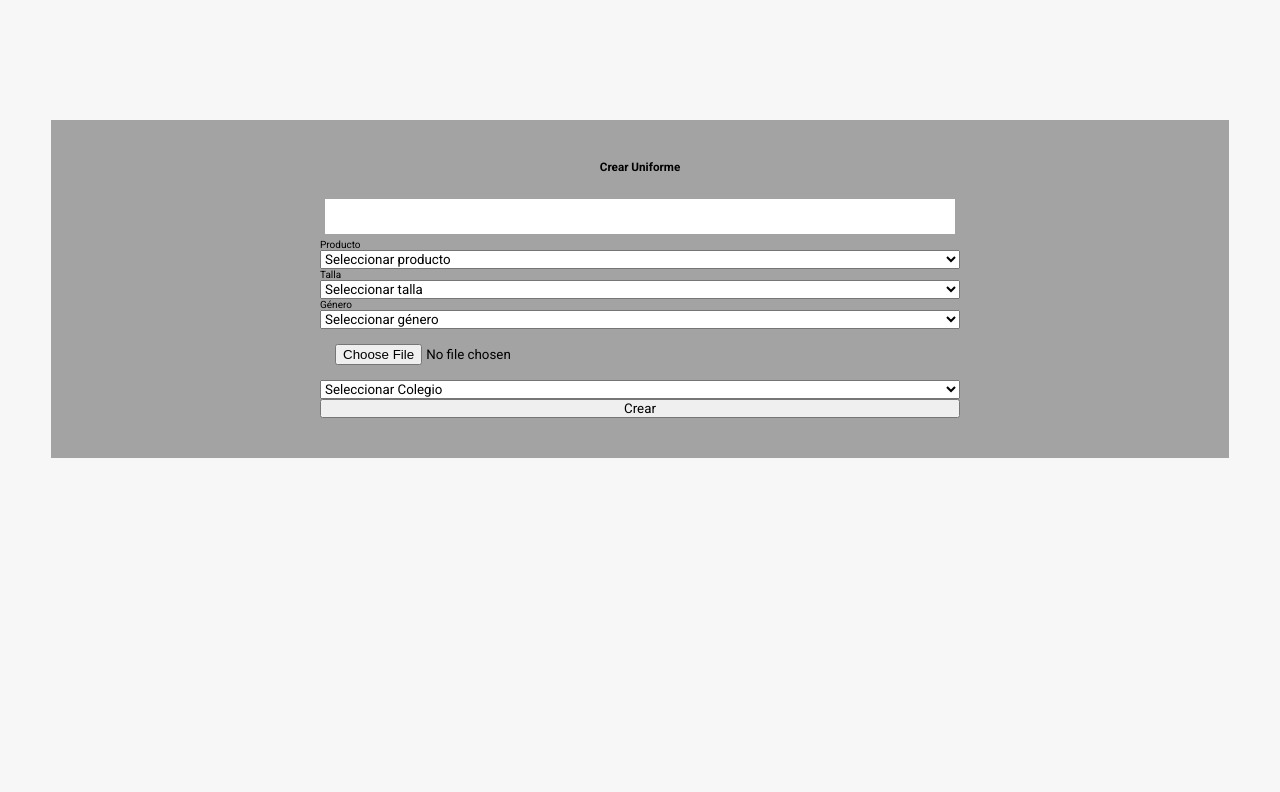
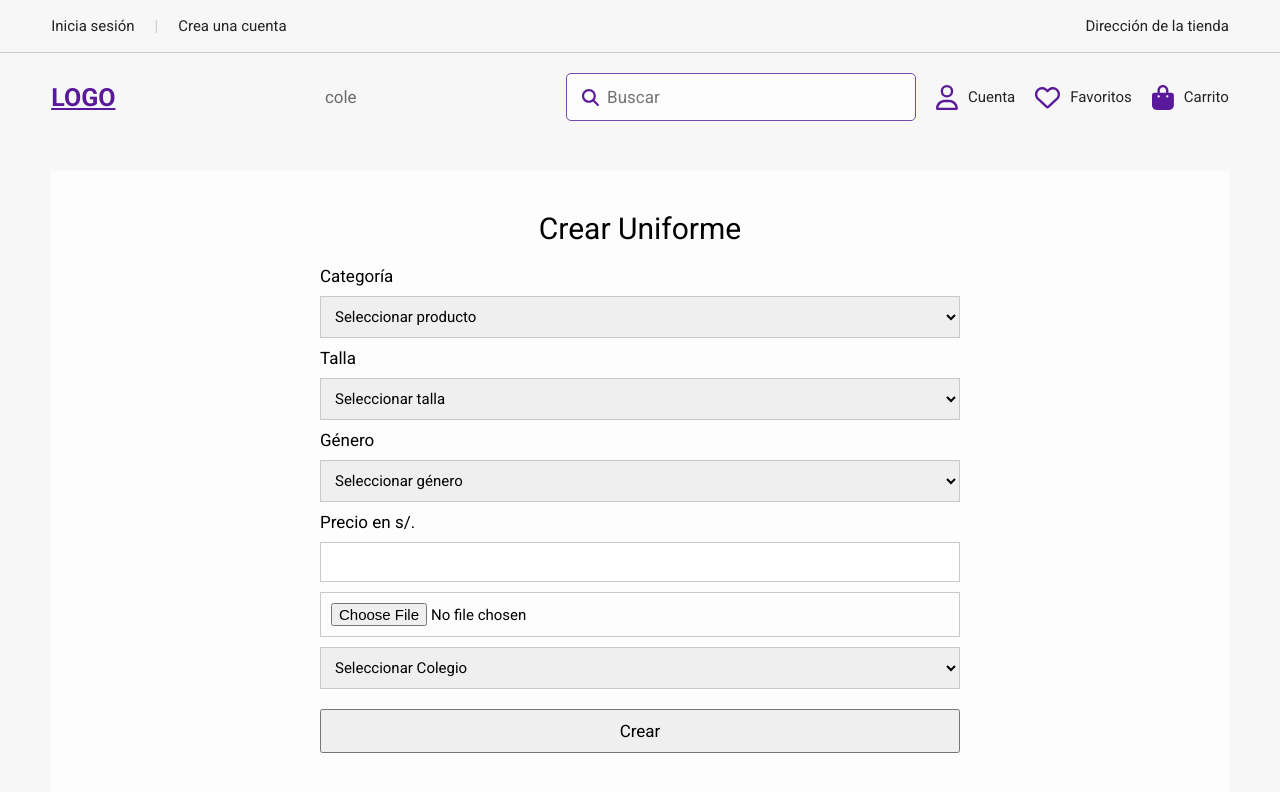
Before and after one commit to migueljarecca/escolar-plus, a React (Vite) app in the folder client/: page /uniform/register in a window 1280 px wide. Shown: the top 792 px of the page. Built offline with nearby package versions, Linux system fonts and the light colour scheme.

Commit message:
se da estilos al formulario de uniforme

```diff
--- a/client/src/App.css
+++ b/client/src/App.css
@@ -809,10 +809,15 @@ body {
 .container-form-uniform {
   display: flex;
   flex-direction: column;
-  margin: 12rem 4%;
+  margin: 3rem 4%;
   padding: 4rem;
   align-items: center;
-  background: #a3a3a3;
+  background: #fdfdfd;
+}
+
+.container-form-uniform h3 {
+  font-size: 3rem;
+  font-weight: 400;
 }
 
 .container-form-uniform form {
@@ -820,12 +825,39 @@ body {
   flex-direction: column;
   width: 50vw;
   padding-top: 2rem;
+  gap: 1rem;
+}
+
+.container-form-uniform form label {
+  font-size: 1.7rem;
+}
+
+.container-form-uniform form select {
+  cursor: pointer;
+  border: 1px solid var(--line-color);
+  padding: 1rem;
+  font-size: 1.5rem;
+}
+
+.container-form-uniform form select:hover {
+  border-color: #6a6a6a;
+}
+
+.container-form-uniform form select:focus {
+  outline: none;
 }
 
 .container-form-uniform form input {
-  margin: .5rem;
   padding: 1rem;
-  border: none;
+  border: 1px solid var(--line-color);
+  font-size: 1.5rem;
+}
+
+.container-form-uniform form button {
+  position: relative;
+  margin-top: 1rem;
+  padding: 1rem;
+  font-size: 1.7rem;
 }
 
 /* ======================= UNIFORM DETAILS ================== */
--- a/client/src/components/UniformForm.jsx
+++ b/client/src/components/UniformForm.jsx
@@ -71,14 +71,7 @@ export const UniformForm = ( { uniformSelected }) => {
         <>
             <form onSubmit={onSubmitUniformChange}>
 
-                <input
-                    type='number'
-                    name= 'price'
-                    value={price}
-                    onChange={onInputUniformChange}
-                />
-
-                <label htmlFor="product">Producto</label>
+                <label htmlFor="product">Categoría</label>
 
                 <select
                     name="product"
@@ -129,6 +122,16 @@ export const UniformForm = ( { uniformSelected }) => {
                     <option value="UNISEX">UNISEX</option>
                 </select>
 
+                <label htmlFor="price">Precio en s/.</label>
+
+                <input
+                    type='number'
+                    name= 'price'
+                    id='price'
+                    value={price}
+                    onChange={onInputUniformChange}
+                />
+
                 <input
                     type="file"
                     name="file"
@@ -139,7 +142,6 @@ export const UniformForm = ( { uniformSelected }) => {
                 <select
                     name="schoolId"
                     type="text"
-                    // id="gender"
                     value={schoolId}
                     onChange={onInputUniformChange}
                     >
--- a/client/src/pages/RegisterUniformPage.jsx
+++ b/client/src/pages/RegisterUniformPage.jsx
@@ -3,6 +3,8 @@ import { useParams } from 'react-router-dom';
 import { useUniform } from '../hooks/useUniform';
 import { useEffect, useState } from 'react';
 import { UniformForm } from '../components/UniformForm';
+import { Header } from '../components/Header'
+
 export const RegisterUniformPage = () => {
 
 const { filteredUniforms, initialUniformForm } = useUniform();
@@ -26,6 +28,8 @@ const { id } = useParams();
 
     return (
         <>
+            <Header />
+
             <div className="container-form-uniform">
                 <h3>{uniformSelected.id > 0 ? 'Editar' : 'Crear'} Uniforme</h3>
 
```
